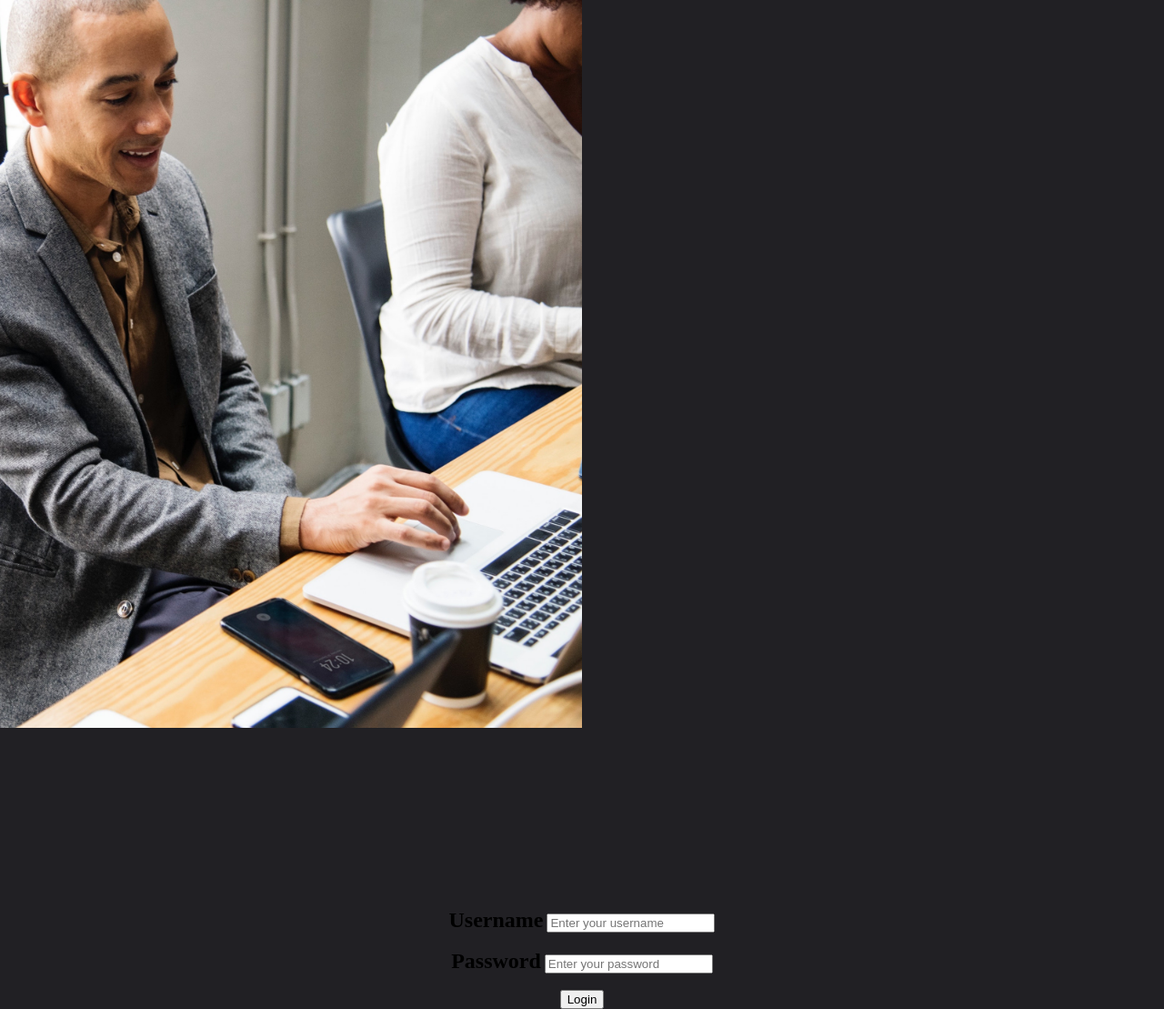
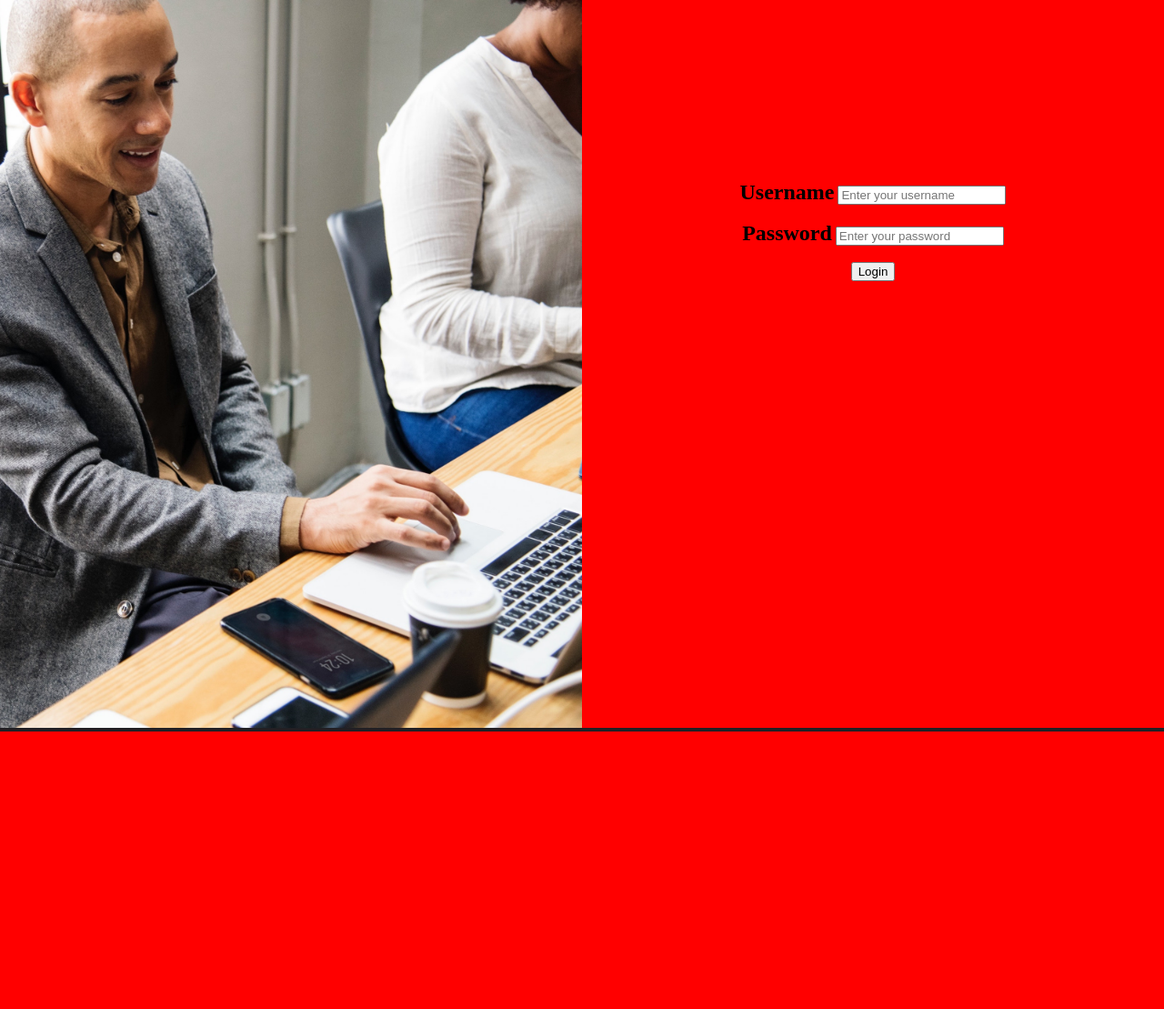
Before and after one commit to Anorth1997/FinancialOnlineBudgetingSystem, a Flask app: page /login in a window 1280 px wide. Shown: the whole page at 91% size. After the commit the page ends 804 px from the top, so only its background shows below. Run offline with Flask 2, Linux system fonts and the light colour scheme.

Commit message:
Add two column layout for login page

```diff
--- a/app/static/css/homePage.css
+++ b/app/static/css/homePage.css
@@ -1,25 +1,39 @@
 body, html {
     height: 100%;
     margin: 0;
+    padding: 0;
     background-color: rgb(33, 32, 36);
 }
 
+* {
+    box-sizing: border-box;
+}
+
+.row {
+    display: flex;
+    height: 100%;
+}
+
+.column {
+    flex: 50%;
+    height: 100%;
+}
+
 .bg {
-    /* The image used */
+    display: inline-block;
     background-image: url("../images/bg.jpg");
-
-    /* Full height */
     height: 100%;
-    width: 50%;
-
-    /* Center and scale the image nicely */
+    width: 100%;
     background-position: center;
     background-repeat: no-repeat;
     background-size: cover;
 }
 
 .secondHalfDiv {
-
+    display: inline-block;
+    height: 100%;
+    width: 100%;
+    background-color: red;
 }
 
 .logo {
--- a/app/templates/login.html
+++ b/app/templates/login.html
@@ -7,10 +7,14 @@
         <link rel="stylesheet" href="{{ url_for('static', filename='css/homePage.css') }}">
 </head>
 
-<body style="background-color=blue;">
-    <div class="bg"></div>
-    <div class="container">
-    </br></br></br></br></br></br></br></br></br></br></br>
+<body>
+    <div class="row">
+        <div class="column">
+            <div class="bg"></div>
+        </div>
+        <div class="column">
+            <div class="secondHalfDiv">
+                    </br></br></br></br></br></br></br></br></br></br></br>
     <center><label for="uname"><b><font size="+2">Username</font></b></label>
 	<input type="text" placeholder="Enter your username" name="uname" required></br></br>
 
@@ -18,6 +22,9 @@
 	<input type="password" placeholder="Enter your password" name="pwd" required></br></br>
 
 	<button type="submit">Login</button>
+
+            </div>
+        </div>
     </div>
 </body>
 
```
